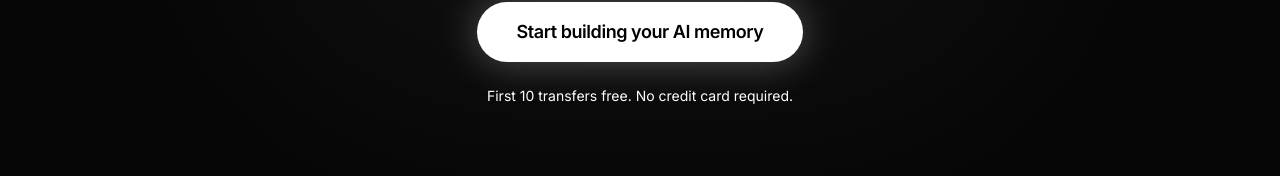
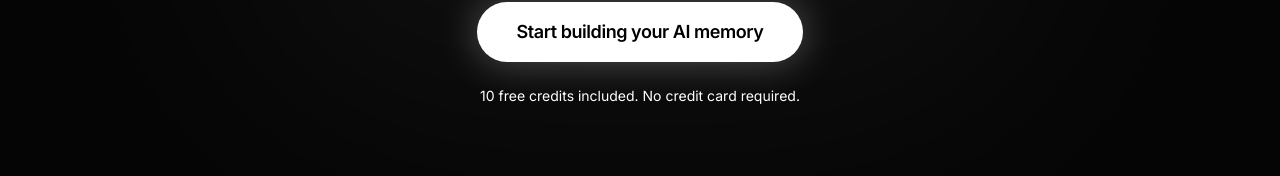
Before and after one commit to Anurag928/NEXAFLOW, a Next.js app: page / in a window 1280 px wide. Shown: the part 6401-6577 px from the top of the page. Built offline with nearby package versions, Linux system fonts and the light colour scheme; no server answers.

Commit message:
Update CTA pricing footer subtext to 10 free credits included

```diff
--- a/src/components/CallToAction.tsx
+++ b/src/components/CallToAction.tsx
@@ -59,7 +59,7 @@ export default function CallToAction() {
           transition={{ delay: 0.5 }}
           className="mt-6 text-sm text-muted-foreground"
         >
-          First 10 transfers free. No credit card required.
+          10 free credits included. No credit card required.
         </motion.p>
       </div>
     </section>
```
